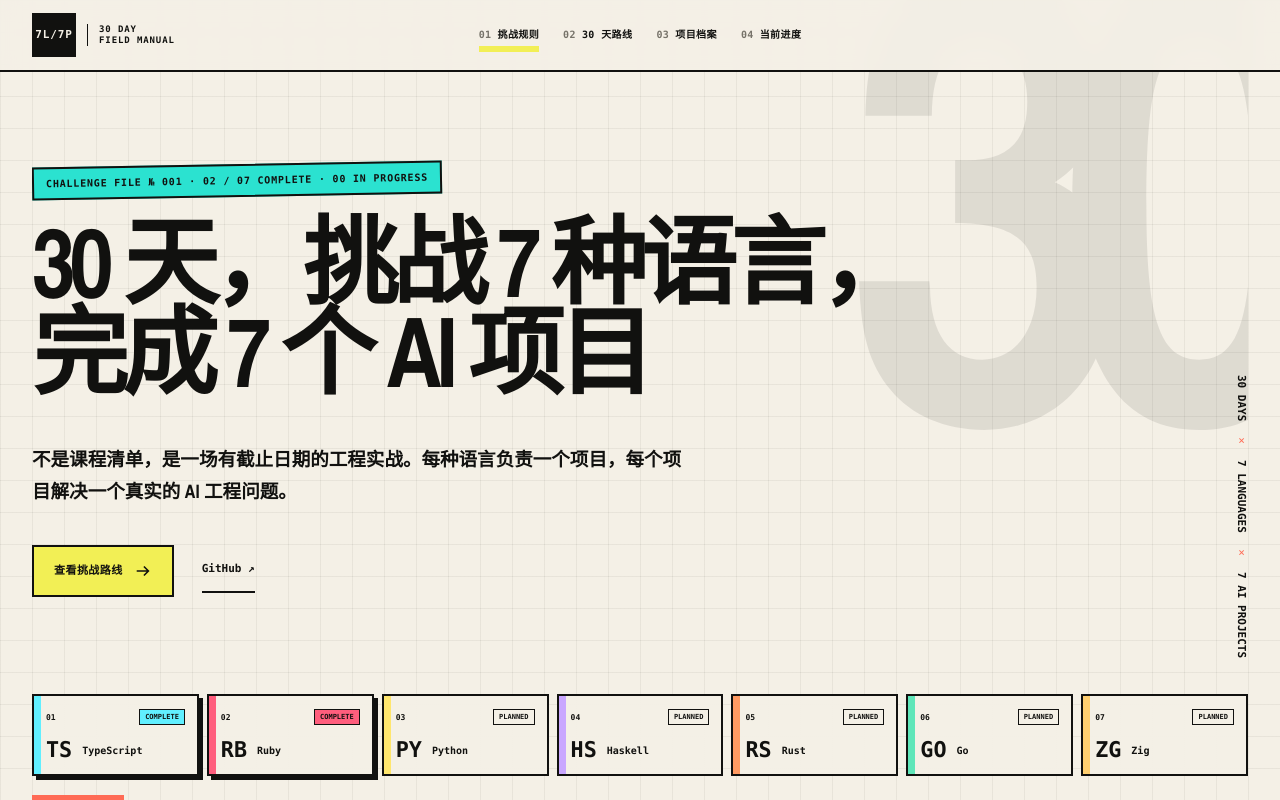
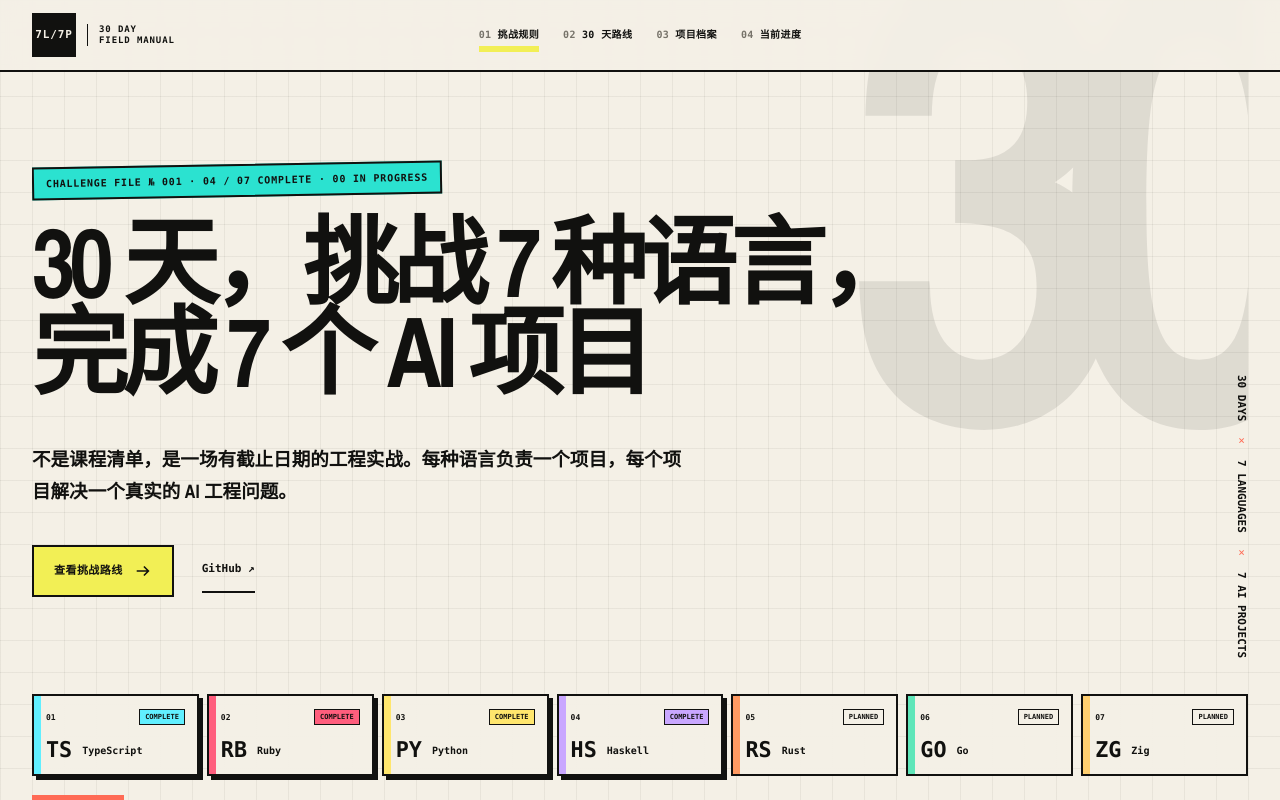
Before and after one commit to echo-DM/7langs-7projects, a React (Vite) app in the folder site/: page / in a window 1280 px wide. Shown: the top 800 px of the page. Built offline with nearby package versions, Linux system fonts and the light colour scheme.

Commit message:
chore(site): update completed challenge status

```diff
--- a/site/src/projects.ts
+++ b/site/src/projects.ts
@@ -57,7 +57,7 @@ export const projects: readonly Project[] = [
     description:
       '从 GitHub Issue 出发理解代码库、规划修改、完成实现，并整理为可审查的 Pull Request。',
     focus: ['Agent', 'Tool Use', 'GitHub'],
-    status: 'planned',
+    status: 'completed',
     accent: '#ffe66d',
   },
   {
@@ -71,7 +71,7 @@ export const projects: readonly Project[] = [
     description:
       '通过类型与状态机，在 Agent 运行前检查工作流是否安全、完整，并阻止非法状态迁移。',
     focus: ['GADT', 'State Machine', 'Safety'],
-    status: 'planned',
+    status: 'completed',
     accent: '#c9a7ff',
   },
   {
```
